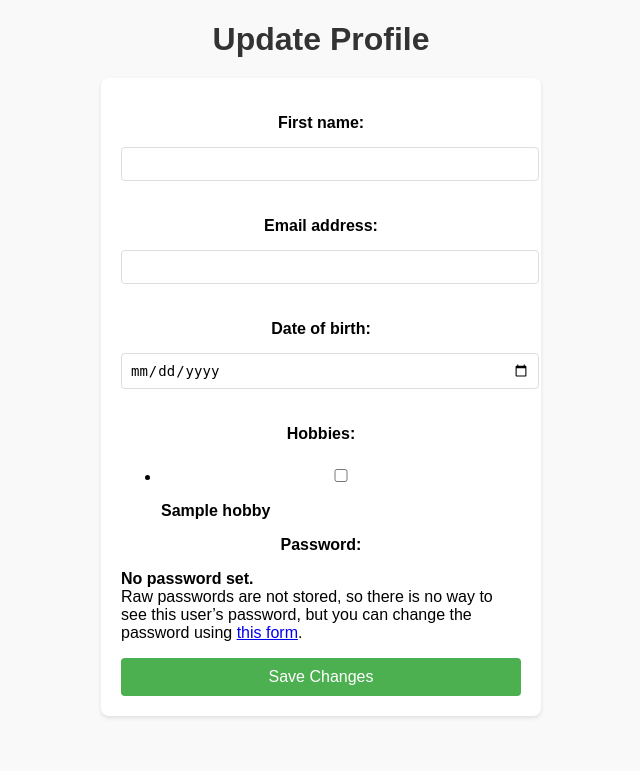
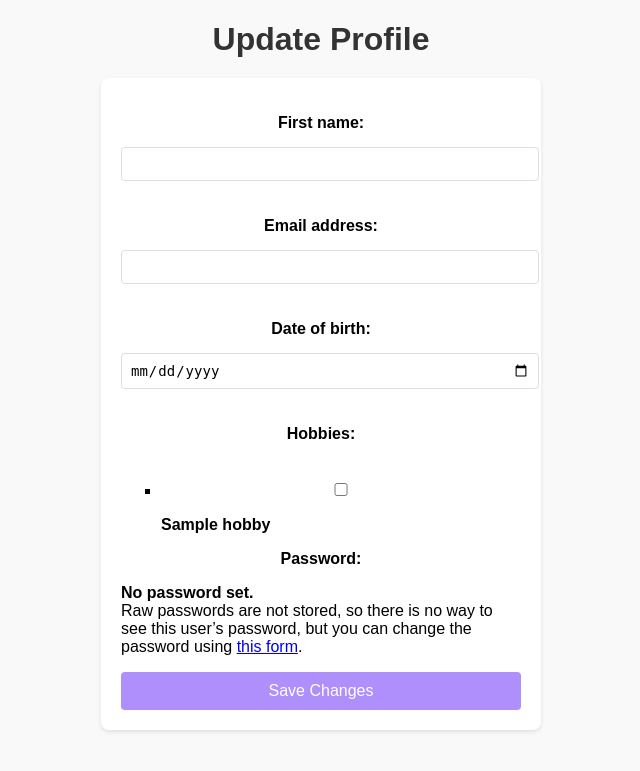
Before and after one commit to hamza0345/cwgroup-main, a Django app: template api/templates/api/profile.html in a window 1280 px wide. Shown: the top 771 px of the page, without its empty margins (319-959 px from the left). Run offline with Django 3.2, Linux system fonts and the light colour scheme; the template is opened without the code that fills it: values that come from a table or form of the project are taken from there, others are empty; tables that the repository leaves empty hold one stand-in row (values such as "Sample post").

Commit message:
made it so that primary color can be changed via :root{ --primary-color: #000000; }

```diff
--- a/api/static/global.css
+++ b/api/static/global.css
@@ -1,7 +1,10 @@
-/* Global reset */
+:root{
+    --primary-color: #ae8ffc;
+}
+
 body {
     font-family: Arial, sans-serif;
-    margin: 0;
+    margin: 1px;
     padding: 0;
     background-color: #f9f9f9;
 }
@@ -42,7 +45,7 @@ form input, form select, form textarea {
 button {
     width: 100%;
     padding: 10px;
-    background-color: #4CAF50;
+    background-color: var(--primary-color);
     color: white;
     border: none;
     border-radius: 4px;
@@ -51,7 +54,7 @@ button {
 }
 
 button:hover {
-    background-color: #45a049;
+    background-color: var(--primary-color);
 }
 
 /* Links */
@@ -60,7 +63,7 @@ p {
 }
 
 p a {
-    color: #4CAF50;
+    color: var(--primary-color);
     text-decoration: none;
 }
 
@@ -89,3 +92,44 @@ p a:hover {
 .center {
     text-align: center;
 }
+
+
+.link-holder a {
+    margin-right: 10px;
+    color: var(--primary-color);
+    text-decoration: none;
+    margin-left: 20px;
+    margin-right: 20px;
+}
+
+.page-info{
+    text-align: center;
+    padding: 10px 0px 0px 0px;
+}
+
+.pagination {
+    display: grid;
+    grid-template-columns: 2fr 1fr 2fr;
+}
+
+label {
+    width: 100%;
+    display: flex;
+    flex-direction: column;
+    justify-content: space-between;;
+    margin-bottom: 10px;
+}
+
+#newHobby{
+    width: 100%;
+    margin-bottom: 10px;
+}
+
+.router-link-active{
+    border-bottom: var(--primary-color) solid 5px;
+}
+
+li {
+    list-style-type:square;
+    margin-top: 30px;
+}
--- a/frontend/src/pages/ProfilePage.vue
+++ b/frontend/src/pages/ProfilePage.vue
@@ -120,13 +120,9 @@ input {
 button {
   padding: 10px 15px;
   font-size: 1rem;
-  background-color: teal;
   color: white;
   border: none;
   border-radius: 4px;
   cursor: pointer;
 }
-button:hover {
-  background-color: darkcyan;
-}
 </style>
```
Also changed, not shown: frontend/src/assets/global.css (+13 -6 lines).
